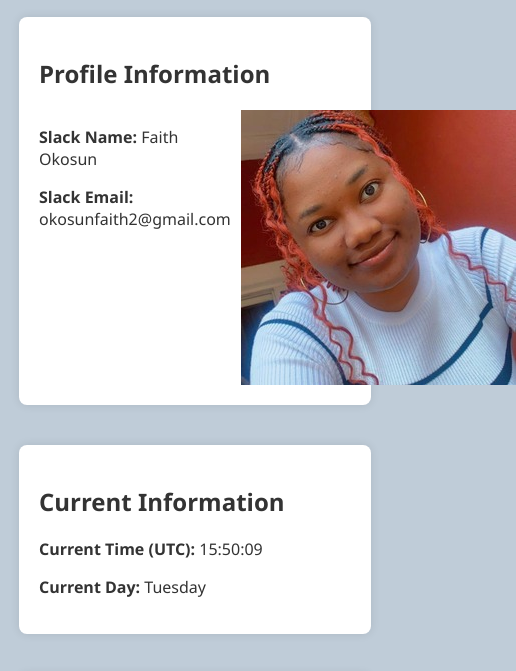
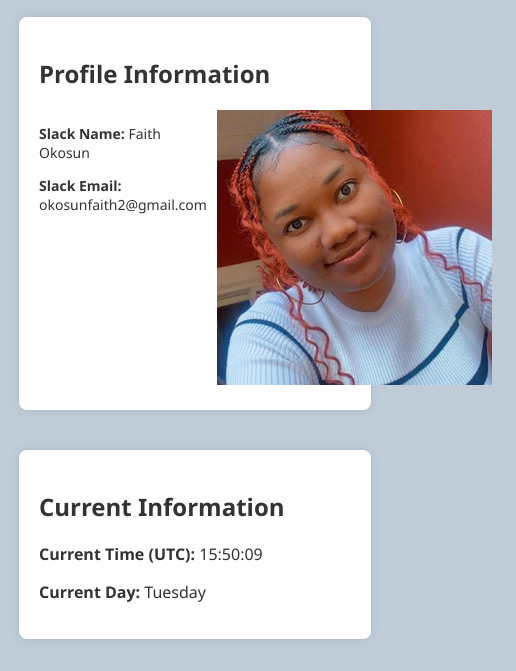
Before and after one commit to FAITHOKOSUN/personalwebsite, a plain HTML site: page index.html in a window 390 px wide. Shown: the part 164-835 px from the top of the page, 516 px wide, since content can reach past the window. Drawn offline with Linux system fonts and the light colour scheme.

Commit message:
Updated profile info

```diff
--- a/index.html
+++ b/index.html
@@ -14,11 +14,13 @@
     <section>
         <h2>Profile Information</h2>
         <div class="profile-container">
-            <div>
+            <div class="profile-info">
                 <p data-testid="slackDisplayName"><b>Slack Name:</b> Faith Okosun</p>
                 <p data-testid="slackDisplayEmail"><b>Slack Email:</b> okosunfaith2@gmail.com</p>
             </div>
-               <img src="profileimage.jpg" alt="Slack profile picture" data-testid="slackProfilePicture">
+            <div class="profile-picture">
+                <img src="profileimage.jpg" alt="slack profile picture" data-testid="slackProfilePicture">
+            </div>
         </div>
     </section>
 
--- a/styles.css
+++ b/styles.css
@@ -43,4 +43,13 @@ a:hover {
         gap: 10px;
     }
 
+    .profile-info {
+        flex: 1;
+        text-align: left;
+        font-size: 14px;
+        word-wrap: break-word;
+        overflow-wrap: break-word;
+    }
+
+
 }
```
